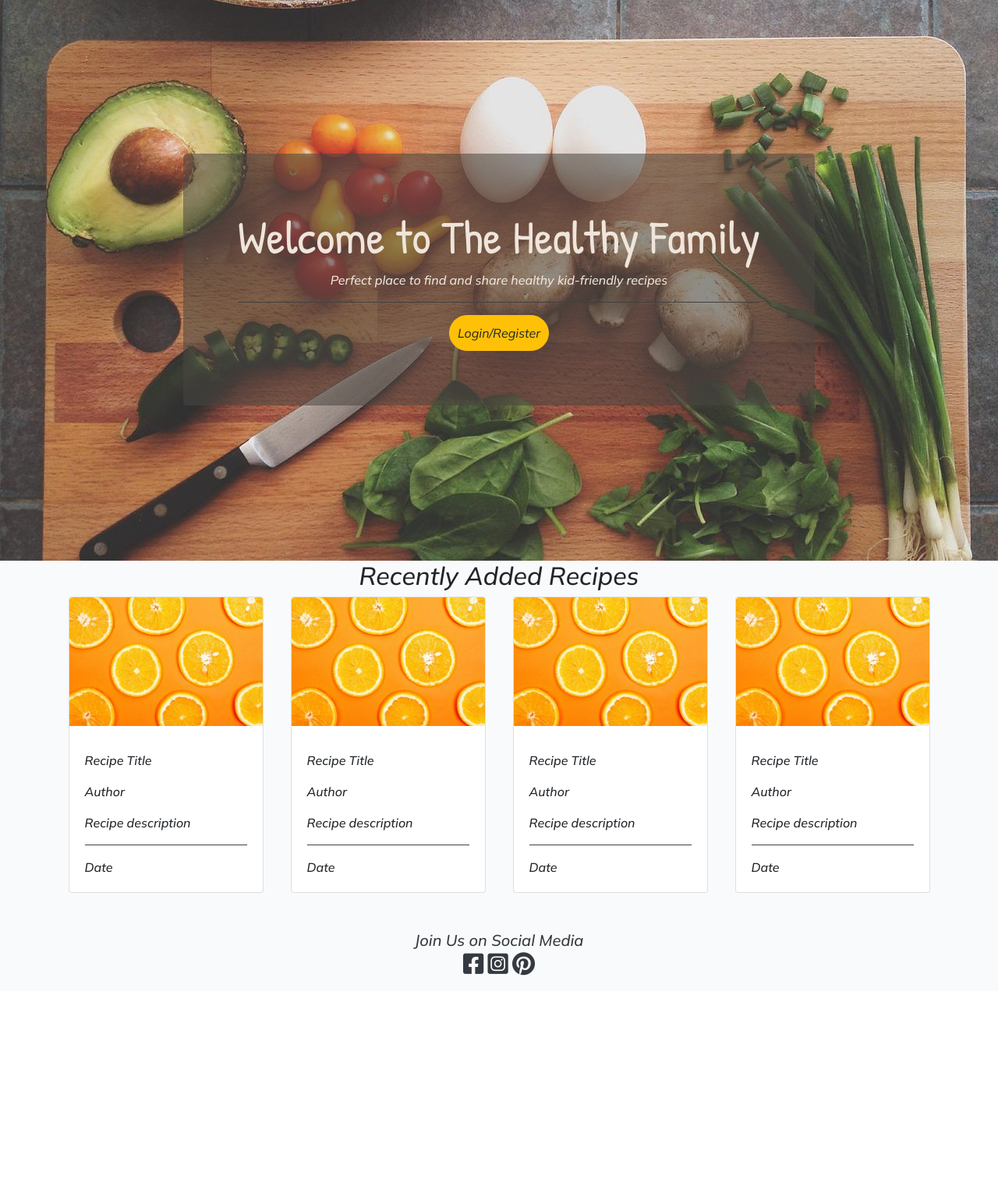
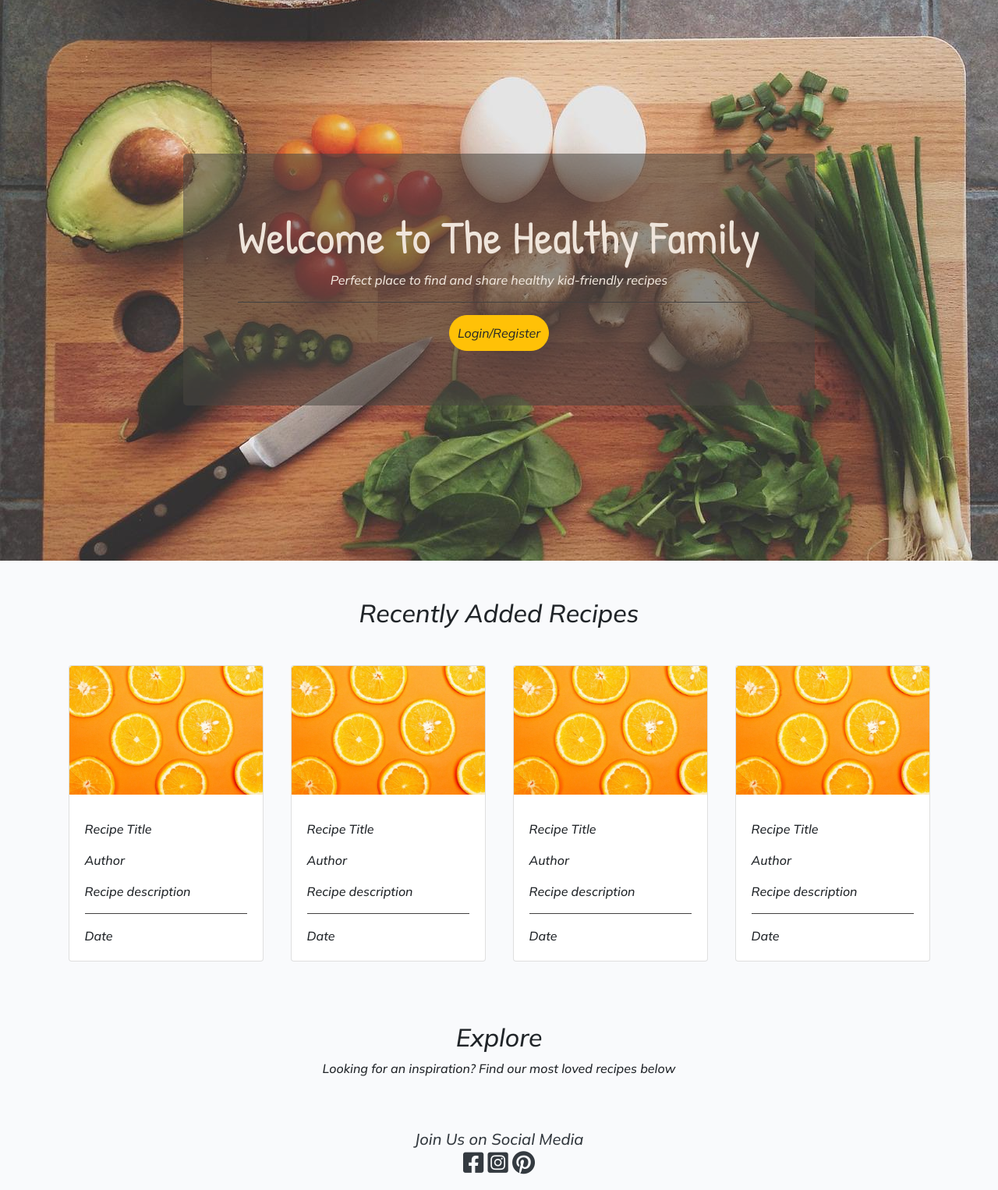
Before and after one commit to Iris-Smok/The-Healthy-Family-PP4, a Django app: page / in a window 1280 px wide. Shown: the part 96-1622 px from the top of the page at 78% size. Before the commit the page ends 1347 px from the top, so only its background shows below. Run offline with Django 3.2, Linux system fonts and the light colour scheme; some libraries are stand-ins or nearby versions.

Commit message:
Add Explore section on home page

```diff
--- a/templates/index.html
+++ b/templates/index.html
@@ -17,7 +17,7 @@
 
     <!-- RECENTLY ADDED RECIPES -->
 <section>
-    <div class="text-center added-recipes-title">
+    <div class="text-center mt-5 mb-5 added-recipes-title">
 <h2>Recently Added Recipes</h2>
 </div>
 
@@ -87,8 +87,12 @@
   </div>
 </section>
 
+<!-- EXPLORE -->
 <section>
-    <!-- EXPLORE -->
+    <div class="text-center mt-5 mb-5 explore-title">
+        <h2>Explore</h2>
+        <p>Looking for an inspiration? Find our most loved recipes below</p>
+        </div>
 </section>
 
 <section>
```
